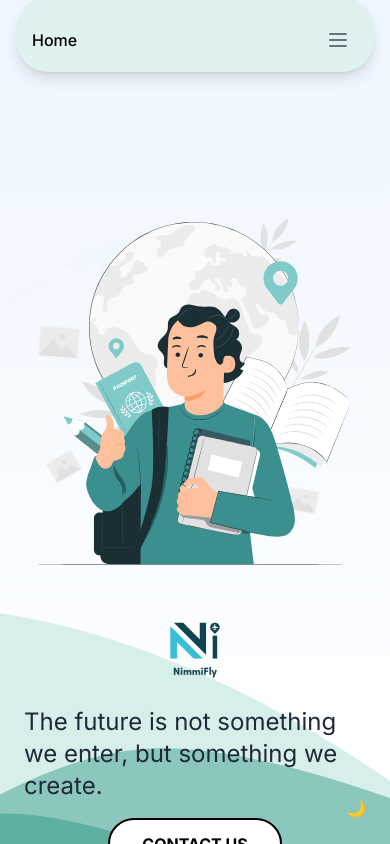
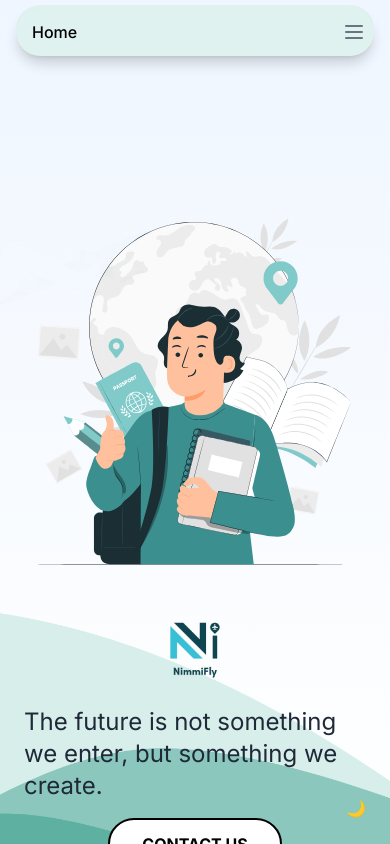
Before and after one commit to mdazmi28/nimmifly, a Next.js app: page / in a window 390 px wide. Built offline with nearby package versions, Linux system fonts and the light colour scheme.

Commit message:
mobile view

```diff
--- a/src/components/Navbar.jsx
+++ b/src/components/Navbar.jsx
@@ -131,7 +131,7 @@ const Navbar = ({ activeSection, onNavClick }) => {
 
             {/* Mobile Navigation */}
             <nav className="md:hidden w-full relative">
-                <div className="bg-[#DFF2EF] backdrop-blur-lg px-4 py-3 rounded-full shadow-lg">
+                <div className="bg-[#DFF2EF] backdrop-blur-lg pl-4 py-1 rounded-full shadow-lg">
                     <div className="flex justify-between items-center">
                         <span className="text-black font-medium">
                             {navLinks.find(link => link.key === activeSection)?.name || 'Menu'}
```
